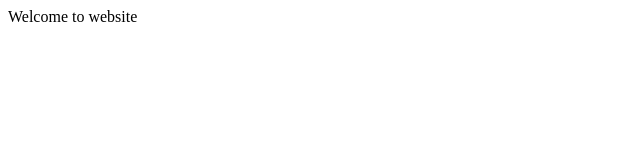
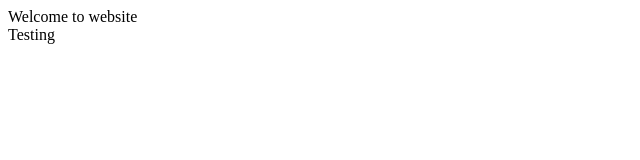
Before and after one commit to anishpawaskar/github_basics, a plain HTML site: page index.html in a window 1280 px wide. Shown: the full height of the page, 0-640 px from the left. Drawn offline with Linux system fonts and the light colour scheme.

Commit message:
Testing: first PR

```diff
--- a/index.html
+++ b/index.html
@@ -8,5 +8,6 @@
 </head>
 <body>
     <header>Welcome to website</header>
+    <div>Testing</div>
 </body>
 </html>
```
